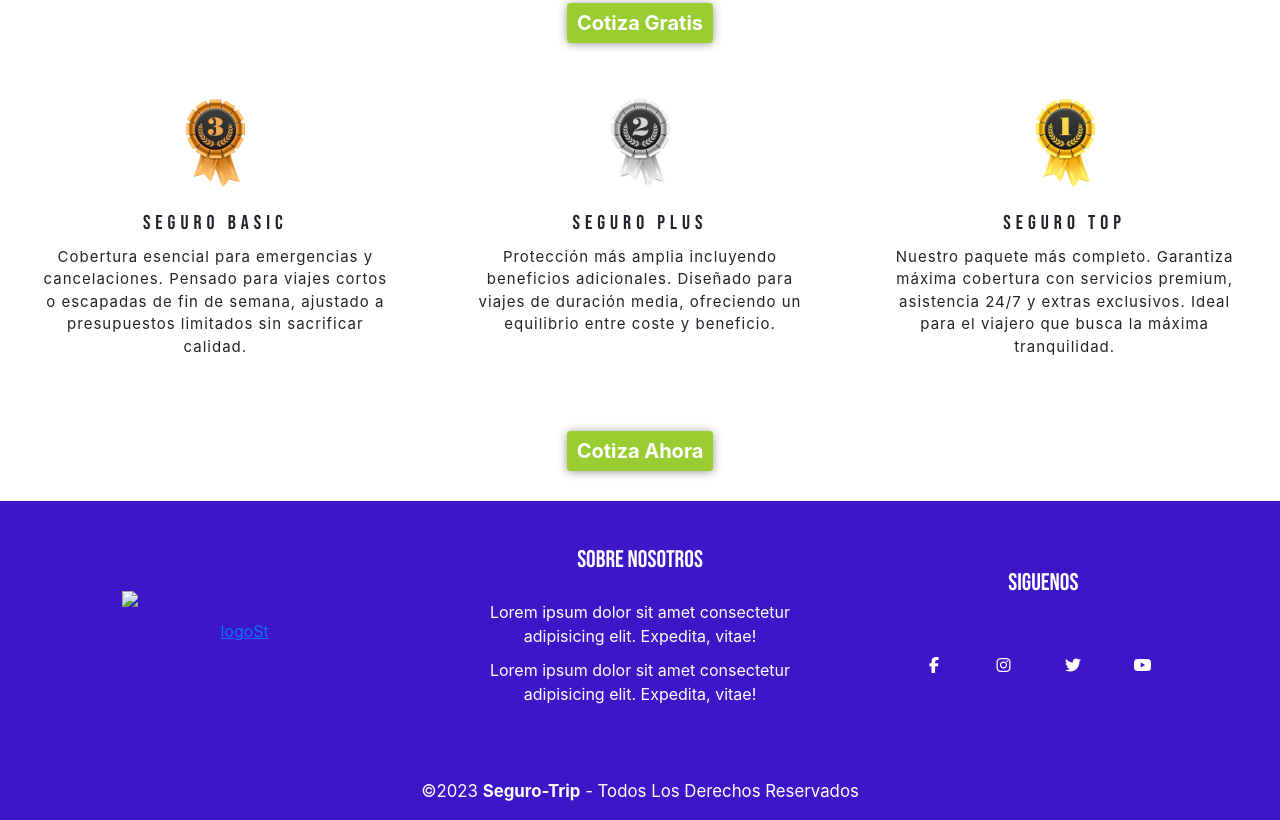
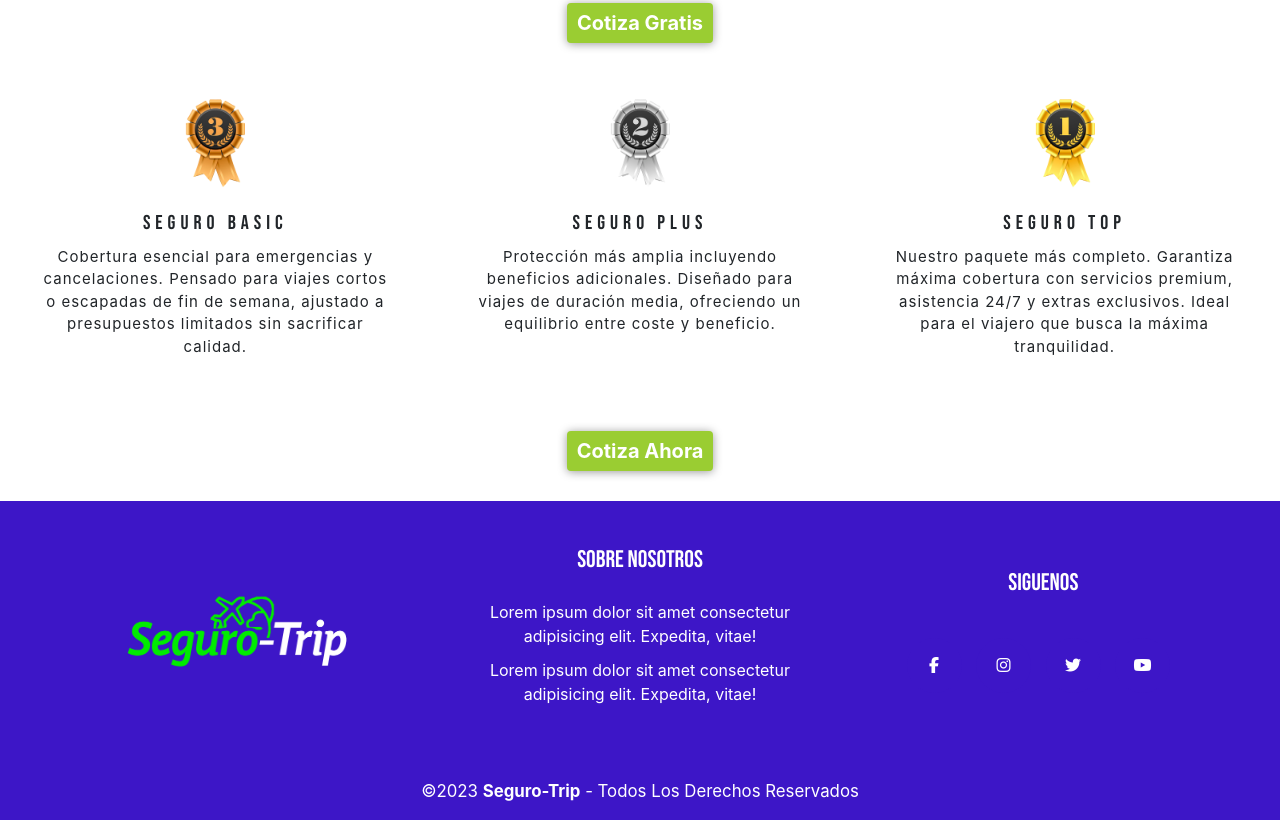
Before and after one commit to luiggy28/ProyectoLuiggy, a plain HTML site: page index.html in a window 1280 px wide. Shown: the part 2466-3286 px from the top of the page. Drawn offline with nearby package versions, Linux system fonts and the light colour scheme; the site is published under a folder, as on GitHub Pages, so addresses that start at the root find nothing.

Commit message:
Logo footer index

```diff
--- a/index.html
+++ b/index.html
@@ -164,7 +164,7 @@
     <footer id="footer" class="pie-pagina">
         <div id="logo__footer" class="grupo-1">
             <div class="box">
-            <a href="/index.html" class="logo footer"><img class="img__footer" src="/Img/logo seguro trip 2.png" alt="logoSt"></a>
+                <a href="./index.html" class="logo footer"><img class="img__footer" src="./Img/logo seguro-trip.png" alt="logo__footer"></a>
             </div>
         <div id="texto__footer" class="box">
             <h2>SOBRE NOSOTROS</h2>
```
